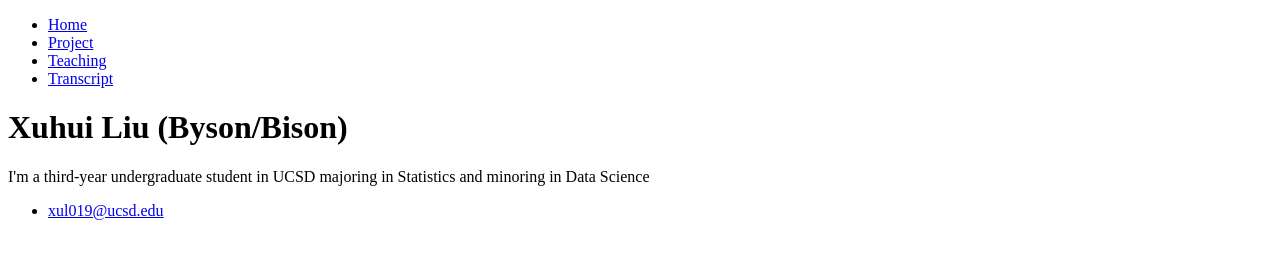
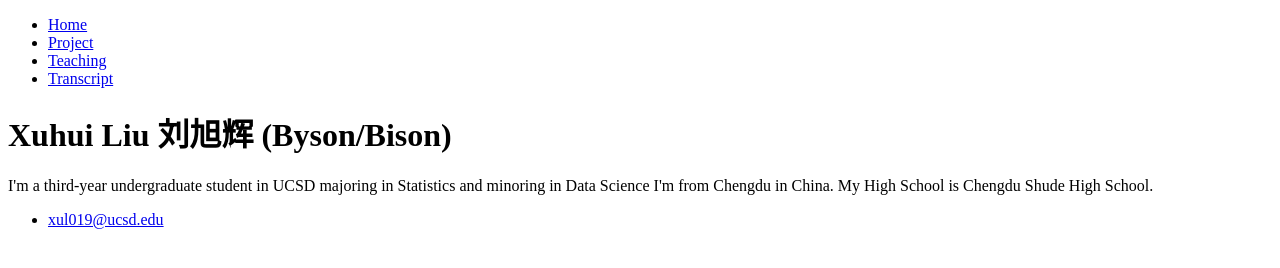
Before and after one commit to Bison2001/Bison2001.github.io, a plain HTML site: page index.html in a window 1280 px wide. Drawn offline with Linux system fonts and the light colour scheme.

Commit message:
Update index.html

```diff
--- a/index.html
+++ b/index.html
@@ -14,8 +14,10 @@
 		</nav>
 		<div class="container">
     		<div class="blurb">
-        		<h1>Xuhui Liu (Byson/Bison)</h1>
-				<p>I'm a third-year undergraduate student in UCSD majoring in Statistics and minoring in Data Science</a></p>
+        		<h1>Xuhui Liu 刘旭辉 (Byson/Bison)</h1>
+				<p>I'm a third-year undergraduate student in UCSD majoring in Statistics and minoring in Data Science
+				   I'm from Chengdu in China. My High School is Chengdu Shude High School.
+				</p>
     		</div><!-- /.blurb -->
 		</div><!-- /.container -->
 		<footer>
```
